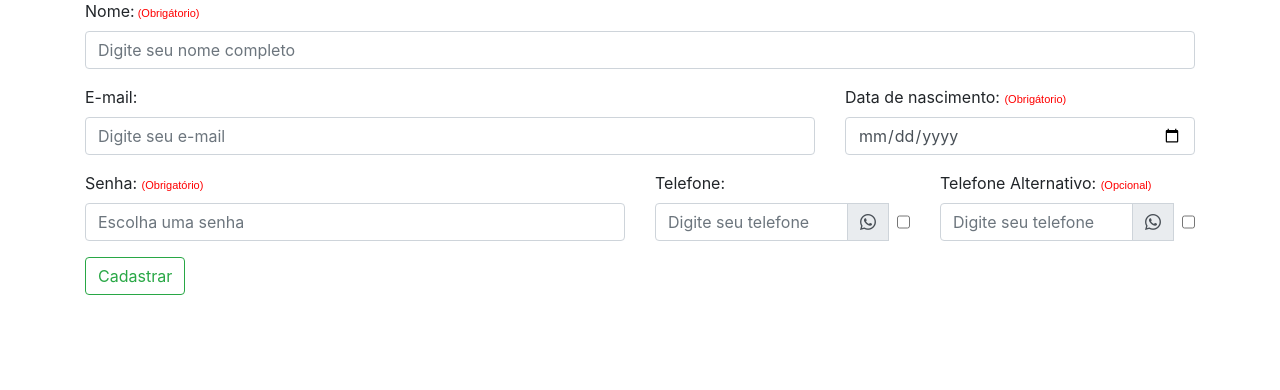
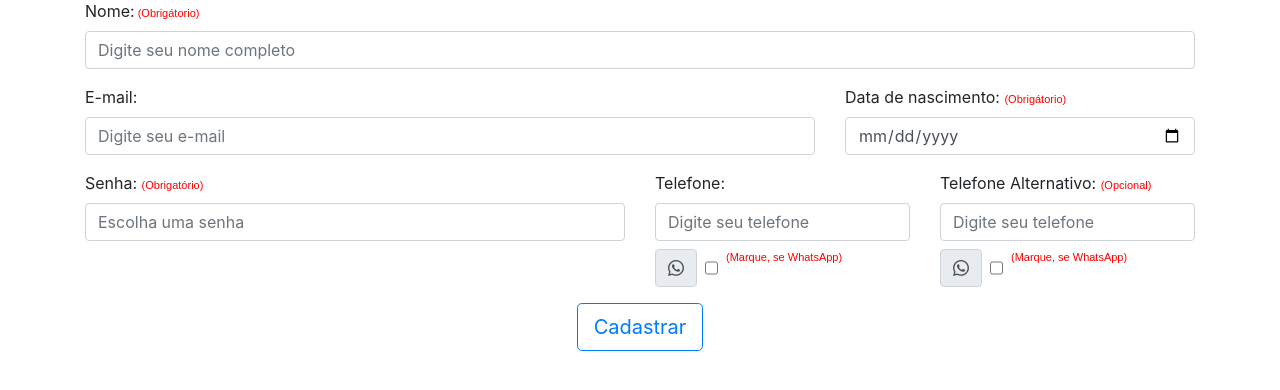
Before and after one commit to ViniciusBitencourt98/TelaCadastro, a PHP site: page /?page=novo in a window 1280 px wide. Shown: the part 161-551 px from the top of the page. Run offline with PHP 8.4, Linux system fonts and the light colour scheme.

Commit message:
commit/refature-forms

```diff
--- a/Novousuario.php
+++ b/Novousuario.php
@@ -30,28 +30,30 @@
     <label for="tel-1">Telefone:</label>
     <div class="input-group">
         <input type="tel" placeholder="Digite seu telefone" id="tel-1" name="tel-1" class="form-control">
-            <div class="input-group-append">
+    </div>
+    <div class="input-group mt-2">
         <span class="input-group-text">
             <i class="bi bi-whatsapp"></i>
         </span>
-                <input type="checkbox" id="verificacao1" name="verificacao1" class="form-control-checkbox ml-2">
-            </div>
+        <input type="checkbox" id="verificacao1" name="verificacao1" class="form-control-checkbox ml-2 mr-2">
+        <span class="texto-menor">(Marque, se WhatsApp)</span>
     </div>
 </div>
 <div class="col-md-3 mb-3">
     <label for="tel-2">Telefone Alternativo: <span class="texto-menor">(Opcional)</span></label>
     <div class="input-group">
         <input type="tel" placeholder="Digite seu telefone" id="tel-2" name="tel-2" class="form-control">
-            <div class="input-group-append">
+    </div>
+    <div class="input-group mt-2">
         <span class="input-group-text">
             <i class="bi bi-whatsapp"></i>
         </span>
-                <input type="checkbox" id="verificacao2" name="verificacao2" class="form-control-checkbox ml-2">
+        <input type="checkbox" id="verificacao2" name="verificacao2" class="form-control-checkbox ml-2 mr-2">
+        <span class="texto-menor">(Marque, se WhatsApp)</span>
     </div>
 </div>
 </div>
-</div>
-    <div class="mx-auto">
-        <button type="submit" class="btn btn-outline-success">Cadastrar</button>
+    <div class="mx-auto text-center">
+        <button type="submit" class="btn btn-outline-primary btn-lg">Cadastrar</button>
     </div>
 </form>
--- a/css/style.css
+++ b/css/style.css
@@ -11,4 +11,11 @@ h1{
     font-family: Arial, Helvetica, sans-serif;
     font-size: 25px;
     margin: 10px;
+
 }
+#listar{
+        margin-bottom: 30px;
+}
+th{
+    container: text-center;
+}
--- a/index.php
+++ b/index.php
@@ -65,8 +65,13 @@
     <script src="js/bootstrap.bundle.min.js" ></script>
     <script>
     $(document).ready(function(){
-        $('#tel-1').mask('(00) 00000-0000');
-        $('#tel-2').mask('(00) 00000-0000');
+        if($(document).ready <= 10){
+        $('#tel-1').mask('(00) 0000-0000');
+        $('#tel-2').mask('(00) 0000-0000');
+        }else {
+          $('#tel-1').mask('(00) 00000-0000');
+          $('#tel-2').mask('(00) 00000-0000');
+        }
     });
 </script>
 
```
Also changed, not shown: EditarUsuario.php (+10 -8 lines), ListarUsuario.php (+6 -4 lines). Lines whose indentation alone changed are shown as unchanged.
